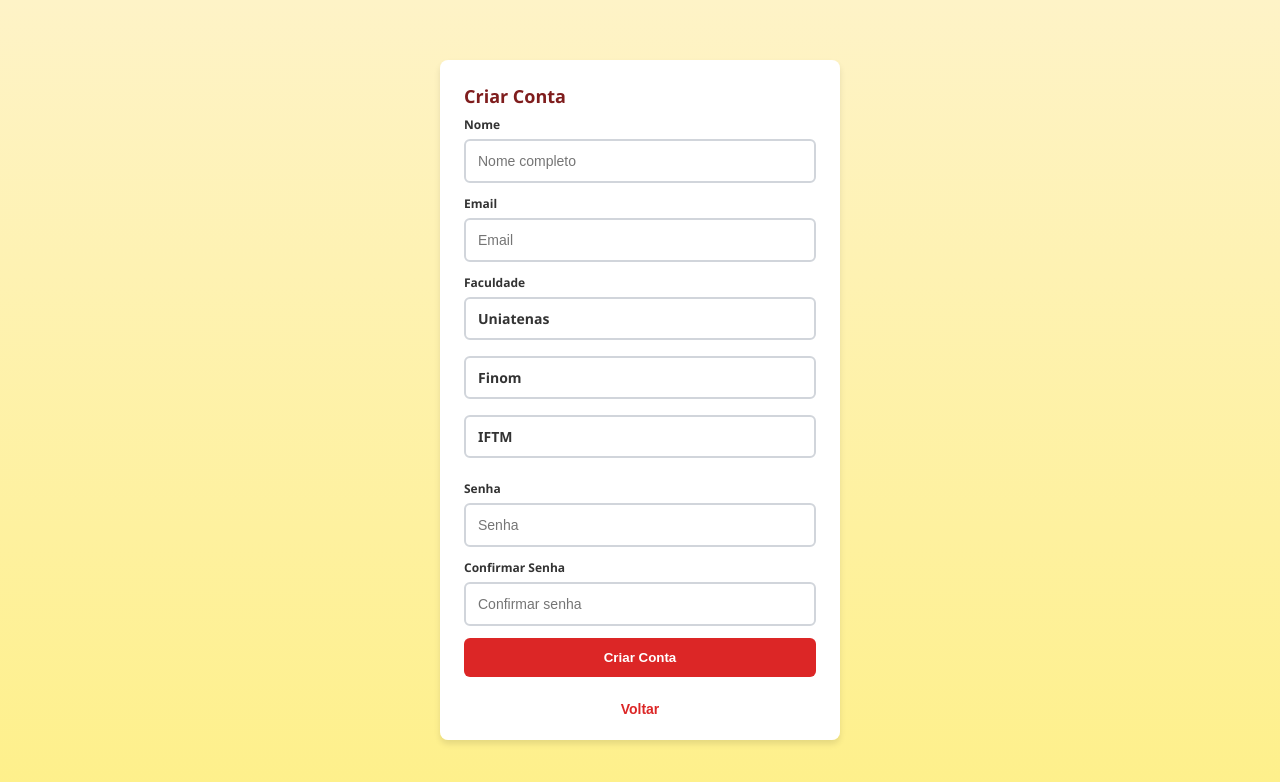
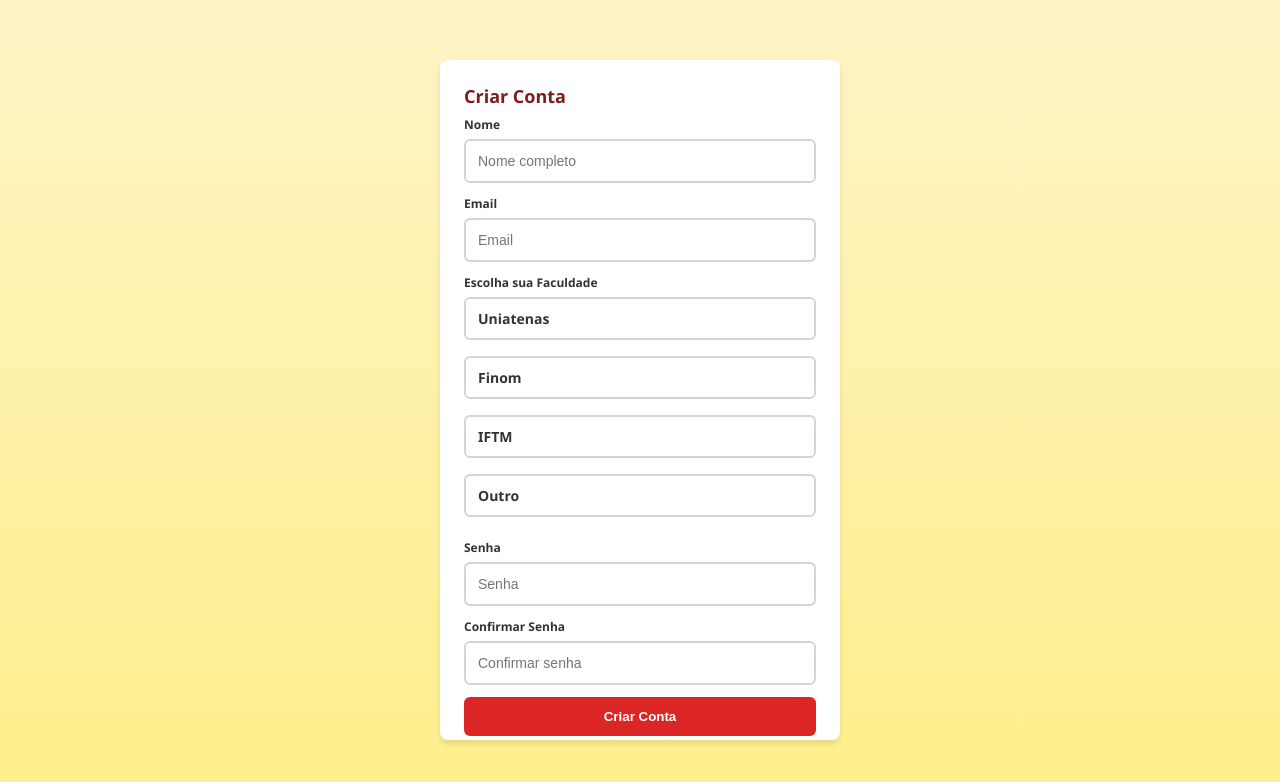
Before and after one commit to Eduardo91nunes/AESUNA, a React (Create React App) app: page /cadastro in a window 1280 px wide. Shown: the top 782 px of the page. Built offline with nearby package versions, Linux system fonts and the light colour scheme; no server answers.

Commit message:
Adicionado a opção de escolher outra faculdade

```diff
--- a/src/components/Cadastro/Cadastro.jsx
+++ b/src/components/Cadastro/Cadastro.jsx
@@ -10,6 +10,7 @@ export default function Cadastro({ onVoltar, onCadastro }) {
   const [senha, setSenha] = useState("");
   const [confirmarSenha, setConfirmarSenha] = useState("");
   const [faculdade, setFaculdade] = useState("");
+  const [faculdadeOutro, setFaculdadeOutro] = useState("");
   const [mensagem, setMensagem] = useState("");
   const [tipoToast, setTipoToast] = useState("sucesso");
   const [mostraToast, setMostraToast] = useState(false);
@@ -26,7 +27,11 @@ export default function Cadastro({ onVoltar, onCadastro }) {
     }
 
     try {
-      const userCredential = await createUserWithEmailAndPassword(auth, email, senha);
+      const userCredential = await createUserWithEmailAndPassword(
+        auth,
+        email,
+        senha
+      );
       const user = userCredential.user;
 
       await updateProfile(user, {
@@ -45,7 +50,6 @@ export default function Cadastro({ onVoltar, onCadastro }) {
       limparCampos();
 
       if (onCadastro) onCadastro();
-
     } catch (error) {
       console.error("Erro ao criar conta:", error);
       showToast("Erro ao criar conta: " + error.message, "erro");
@@ -65,6 +69,7 @@ export default function Cadastro({ onVoltar, onCadastro }) {
     setSenha("");
     setConfirmarSenha("");
     setFaculdade("");
+    setFaculdadeOutro("");
   };
 
   return (
@@ -99,12 +104,11 @@ export default function Cadastro({ onVoltar, onCadastro }) {
             />
           </div>
 
-          {/* FACULDADE RADIO */}
+          {/* FACULDADE */}
           <div className="campo-formulario campo-faculdade">
-            <label>Faculdade</label>
+            <label>Escolha sua Faculdade</label>
 
             <div className="opcoes-faculdade">
-
               <input
                 type="radio"
                 id="uniatenas"
@@ -135,6 +139,32 @@ export default function Cadastro({ onVoltar, onCadastro }) {
               />
               <label htmlFor="iftm">IFTM</label>
 
+              {/* OUTRO */}
+              <input
+                type="radio"
+                id="outro"
+                name="faculdade"
+                value="Outro"
+                checked={faculdade === "Outro"}
+                onChange={() => {
+                  setFaculdade("Outro");
+                  setFaculdadeOutro("");
+                }}
+              />
+              <label htmlFor="outro">Outro</label>
+
+              {faculdade === "Outro" && (
+                <input
+                  type="text"
+                  className="input-outro"
+                  placeholder="Outro (ex: Nome da faculdade)"
+                  value={faculdadeOutro}
+                  onChange={(e) => {
+                    setFaculdadeOutro(e.target.value);
+                    setFaculdade(e.target.value);
+                  }}
+                />
+              )}
             </div>
           </div>
 
```
